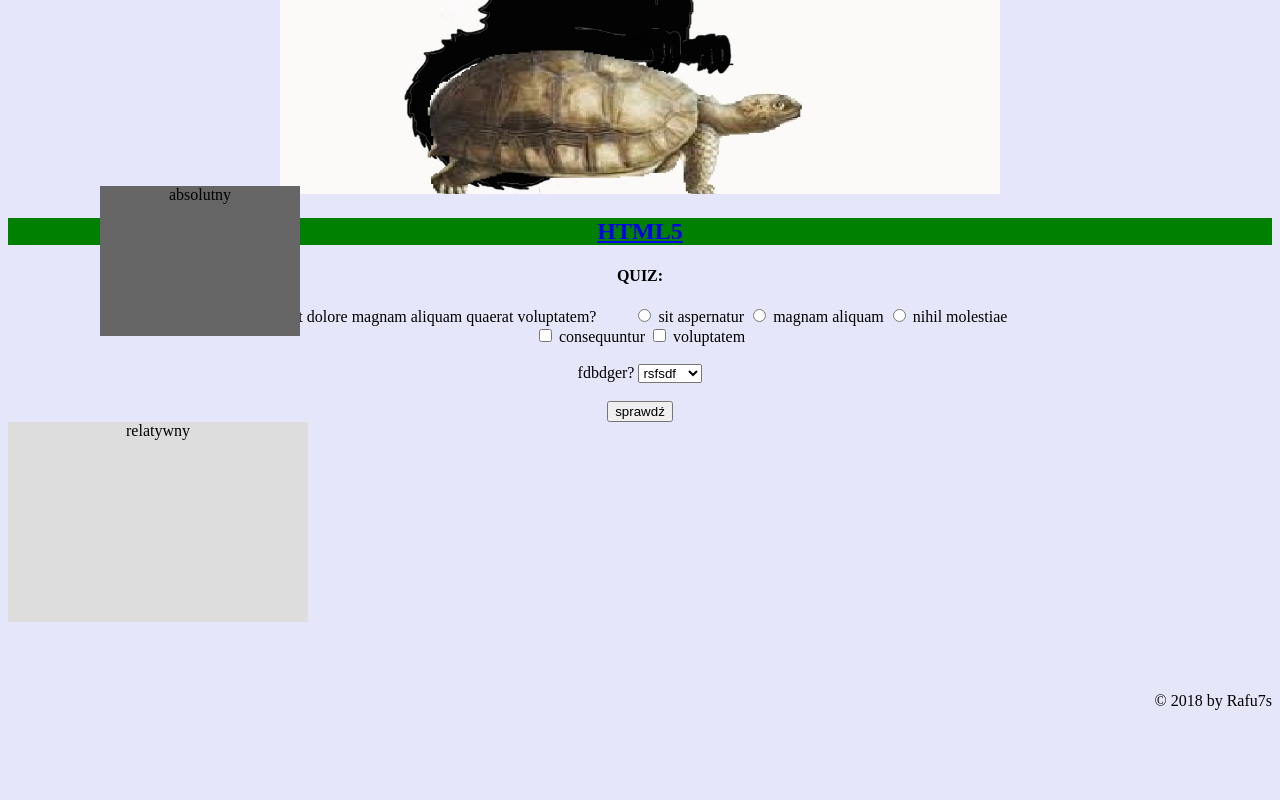
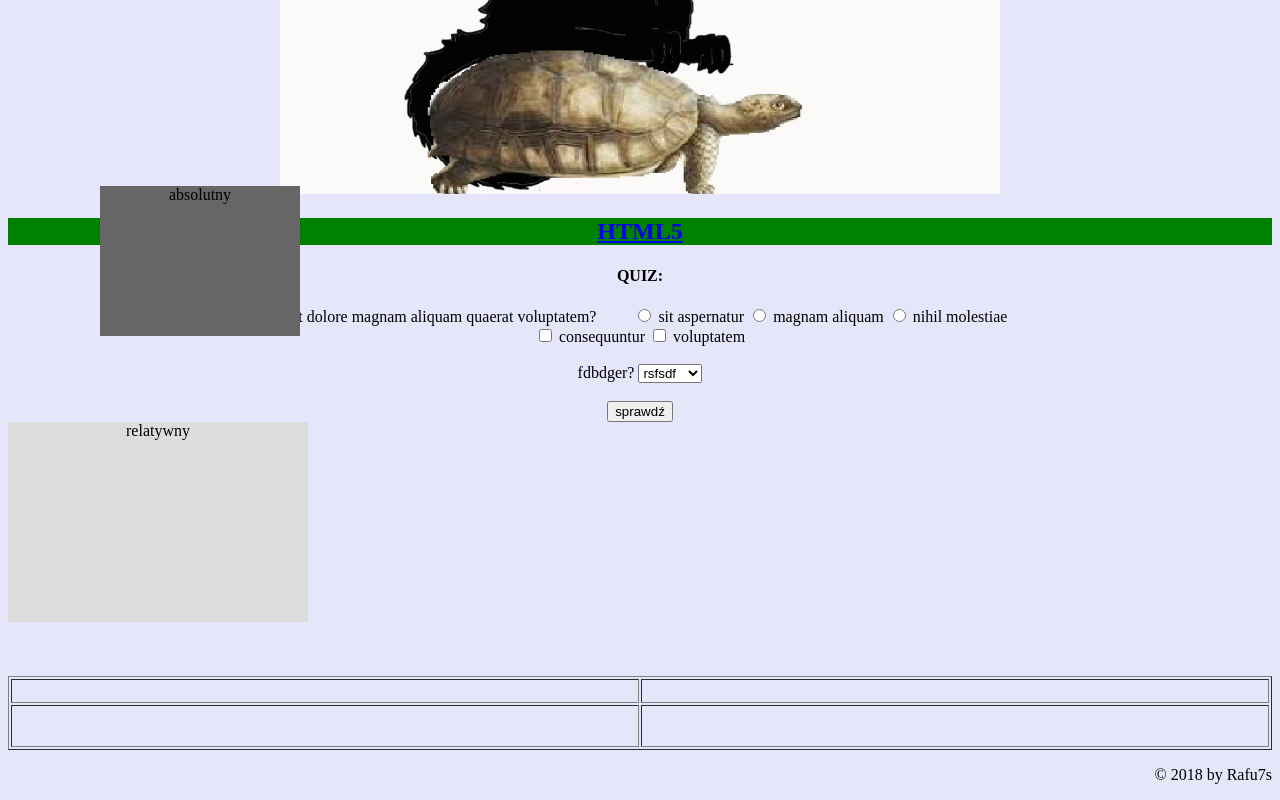
Before and after one commit to Rafu7s/FirstWebpage-internal-inline, a plain HTML site: page index.html in a window 1280 px wide. Shown: the part 2014-2814 px from the top of the page. Before the commit the page ends 2740 px from the top, so only its background shows below. Drawn offline with Linux system fonts and the light colour scheme.

Commit message:
Update index.html

```diff
--- a/index.html
+++ b/index.html
@@ -106,6 +106,26 @@ height="0" width="0" style="display:none;visibility:hidden"></iframe></noscript>
 			<div class="ind_3 container">z-index_2</div>
 		<!--end of brudnopis-->
 	</div>
+
+	<table style="text-align: left; width: 100%;" border="1" cellpadding="2" cellspacing="2">
+
+  <tbody>
+    <tr>
+      <td style="vertical-align: top;"><br>
+      </td>
+      <td style="vertical-align: top;"><br>
+      </td>
+    </tr>
+    <tr>
+      <td style="vertical-align: top;"><br>
+	<br>
+      </td>
+      <td style="vertical-align: top;"><br>
+      </td>
+    </tr>
+  </tbody>
+</table>
+
 </BODY>
 	<div class="c"> <p>&copy; 2018 by Rafu7s </p> </div>
 </HTML>
```
